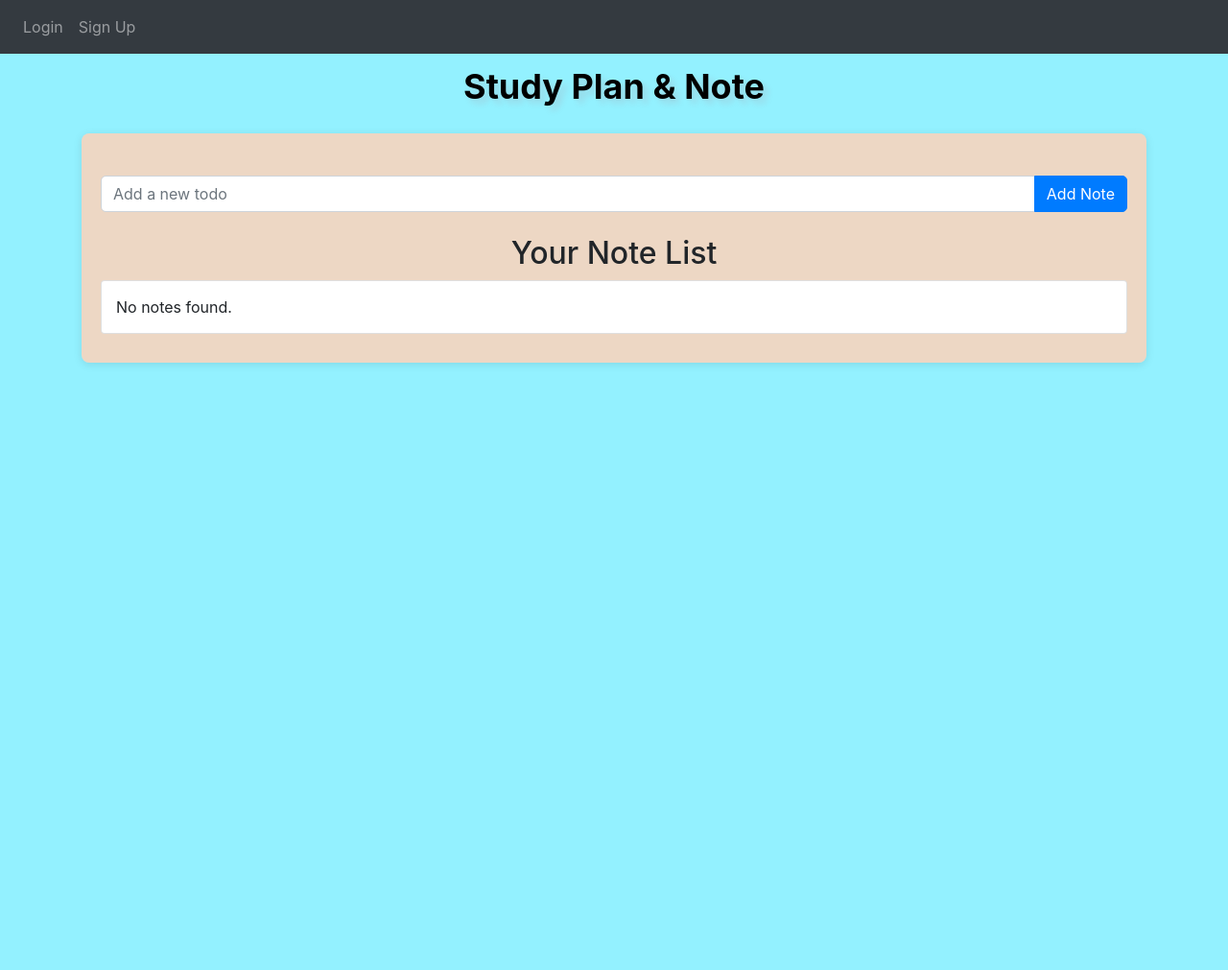
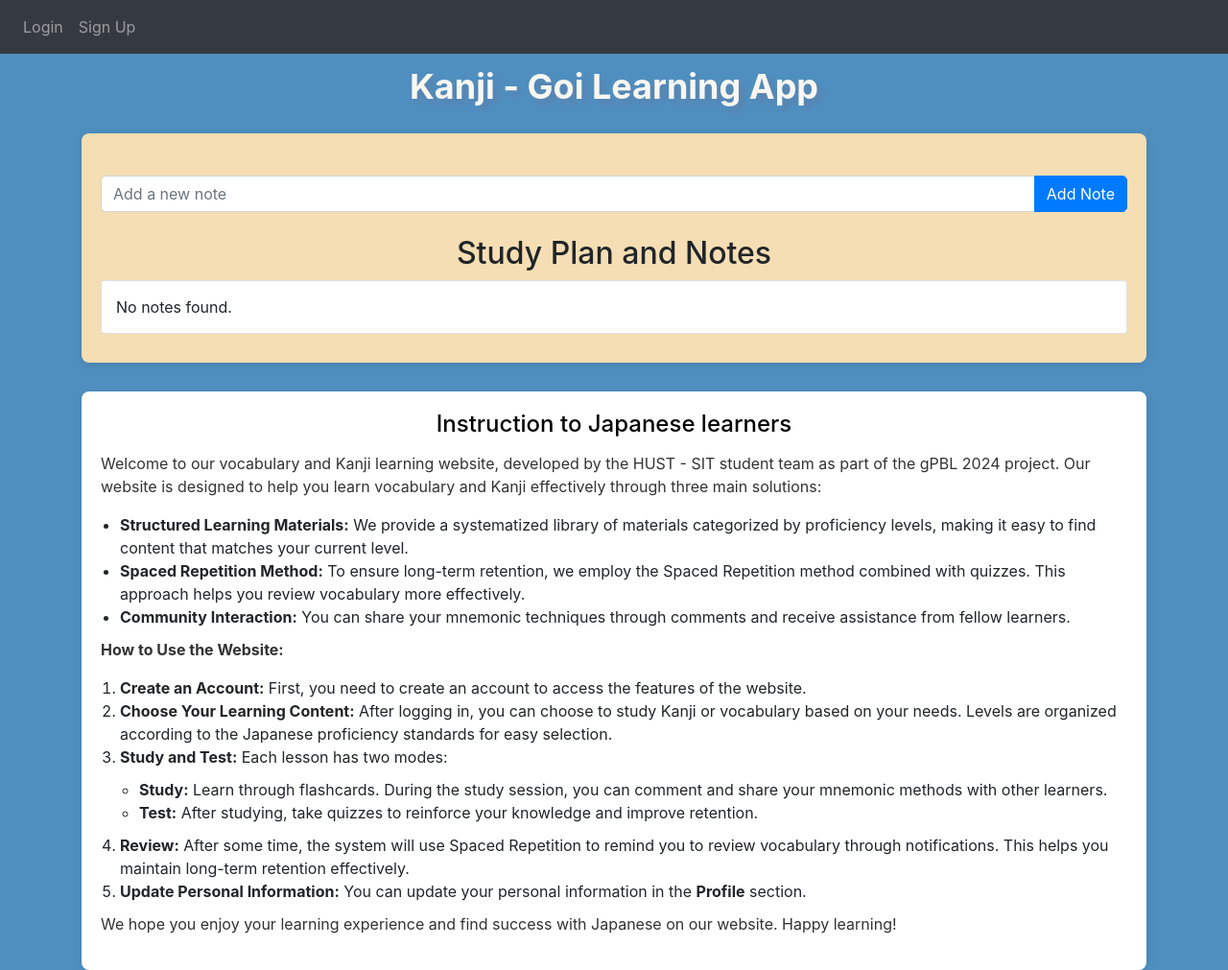
Before and after one commit to hungtn21/GoiKanji-Learning_App, a Flask app: template website/templates/home.html in a window 1280 px wide. Shown: the whole page at 96% size. Before the commit the page ends 380 px from the top, so only its background shows below. Run offline with Flask 3, Linux system fonts and the light colour scheme; the template is opened without the code that fills it, so the values that code supplies are empty; some libraries are stand-ins or nearby versions.

Commit message:
Redesign the homepage

```diff
--- a/website/templates/home.html
+++ b/website/templates/home.html
@@ -5,7 +5,7 @@
 {% block content %}
 <style>
     body {
-        background-color: #93f1ff; /* Màu nền cho toàn bộ trang */
+        background-color: #4F8FC0; /* Màu nền cho toàn bộ trang */
     }
     .header {
         text-align: center;
@@ -14,14 +14,14 @@
     .header h1 {
         font-size: 36px;
         font-weight: bold;
-        color: #000000;
+        color: #f9f7f1;
         text-shadow: 5px 5px 7px rgba(214, 14, 14, 0.1);
         animation: bounce 2.5s infinite; /* Thêm hiệu ứng nhảy nhót */
         transition: transform 0.3s, color 0.3s;
     }
     .header h1:hover {
         transform: scale(1.05);
-        color: #e79860;
+        color: #842d72;
     }
 
     /* Định nghĩa animation nhảy nhót */
@@ -39,7 +39,7 @@
 
     .todo-container {
         margin-top: 20px;
-        background-color: #ffd3b9d4;
+        background-color: #f5deb3;
         border-radius: 8px;
         padding: 20px;
         box-shadow: 0 2px 10px rgba(0, 0, 0, 0.1);
@@ -72,10 +72,36 @@
     .btn-primary {
         border-radius: 5px;
     }
+    .guide-container {
+        margin-top: 30px;
+        padding: 20px;
+        background-color: #ffffff;
+        border-radius: 8px;
+        box-shadow: 0 2px 10px rgba(0, 0, 0, 0.1);
+    }
+    .guide-container h3 {
+        font-size: 24px;
+        margin-bottom: 15px;
+        text-align: center;
+        color: #000000;
+    }
+    .guide-container p {
+        font-size: 16px;
+        line-height: 1.5;
+        color: #333333;
+    }
+    .guide-container ul {
+        margin: 10px 0;
+        padding-left: 20px;
+    }
+    .guide-container ol {
+        margin: 10px 0;
+        padding-left: 20px;
+    }
 </style>
 
 <div class="header">
-    <h1>Study Plan & Note</h1>
+    <h1>Kanji - Goi Learning App</h1>
 </div>
 
 <div class="container todo-container">
@@ -83,14 +109,14 @@
     <form method="POST" class="mt-4">
         <input type="hidden" name="csrfmiddlewaretoken" value="{{ csrf_token }}">
         <div class="input-group">
-            <input type="text" name="todo_title" id="todo_title" class="form-control" placeholder="Add a new todo" required />
+            <input type="text" name="todo_title" id="todo_title" class="form-control" placeholder="Add a new note" required />
             <div class="input-group-append">
                 <button type="submit" class="btn btn-primary">Add Note</button>
             </div>
         </div>
     </form>
 
-    <h2 class="mt-4 text-center">Your Note List</h2>
+    <h2 class="mt-4 text-center">Study Plan and Notes</h2>
     <ul class="list-group">
         {% for todo in todos %}
             <li class="list-group-item">
@@ -104,6 +130,34 @@
             <li class="list-group-item">No notes found.</li>
         {% endfor %}
     </ul>
+</div>
+
+<div class="guide-container">
+    <h3>Instruction to Japanese learners</h3>
+    <p>
+        Welcome to our vocabulary and Kanji learning website, developed by the HUST - SIT student team as part of the gPBL 2024 project. Our website is designed to help you learn vocabulary and Kanji effectively through three main solutions:
+    </p>
+    <ul>
+        <li><strong>Structured Learning Materials:</strong> We provide a systematized library of materials categorized by proficiency levels, making it easy to find content that matches your current level.</li>
+        <li><strong>Spaced Repetition Method:</strong> To ensure long-term retention, we employ the Spaced Repetition method combined with quizzes. This approach helps you review vocabulary more effectively.</li>
+        <li><strong>Community Interaction:</strong> You can share your mnemonic techniques through comments and receive assistance from fellow learners.</li>
+    </ul>
+    <p>
+        <strong>How to Use the Website:</strong>
+    </p>
+    <ol>
+        <li><strong>Create an Account:</strong> First, you need to create an account to access the features of the website.</li>
+        <li><strong>Choose Your Learning Content:</strong> After logging in, you can choose to study Kanji or vocabulary based on your needs. Levels are organized according to the Japanese proficiency standards for easy selection.</li>
+        <li><strong>Study and Test:</strong> Each lesson has two modes:
+            <ul>
+                <li><strong>Study:</strong> Learn through flashcards. During the study session, you can comment and share your mnemonic methods with other learners.</li>
+                <li><strong>Test:</strong> After studying, take quizzes to reinforce your knowledge and improve retention.</li>
+            </ul>
+        </li>
+        <li><strong>Review:</strong> After some time, the system will use Spaced Repetition to remind you to review vocabulary through notifications. This helps you maintain long-term retention effectively.</li>
+        <li><strong>Update Personal Information:</strong> You can update your personal information in the <strong>Profile</strong> section.</li>
+    </ol>
+    <p>We hope you enjoy your learning experience and find success with Japanese on our website. Happy learning!</p>
 </div>
 
 <script>
```
